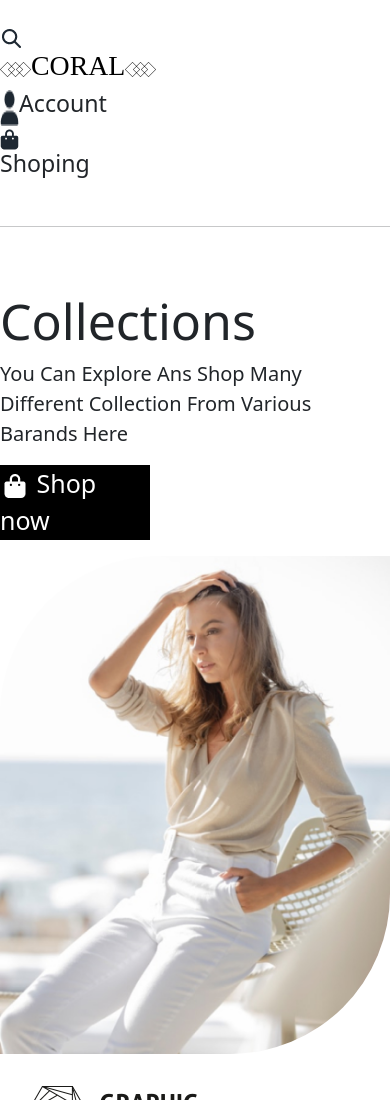
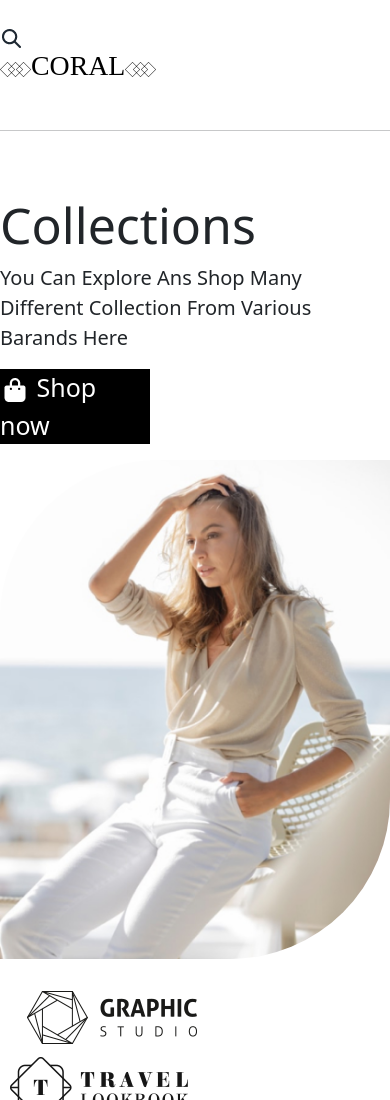
Before and after one commit to Halimedev/FigmaToCode-Challenge-Week2--ABDOULAYE_Halime-, a plain HTML site: page index.html in a window 390 px wide. Shown: the top 1100 px of the page. Drawn offline with nearby package versions, Linux system fonts and the light colour scheme.

Commit message:
correction2

```diff
--- a/app.css
+++ b/app.css
@@ -426,7 +426,7 @@ gap: 12px;
     }
     .sec_droite{
         align-items: center;
-        display: inline;
+        display: none;
 
     }
     .container .para{
```
